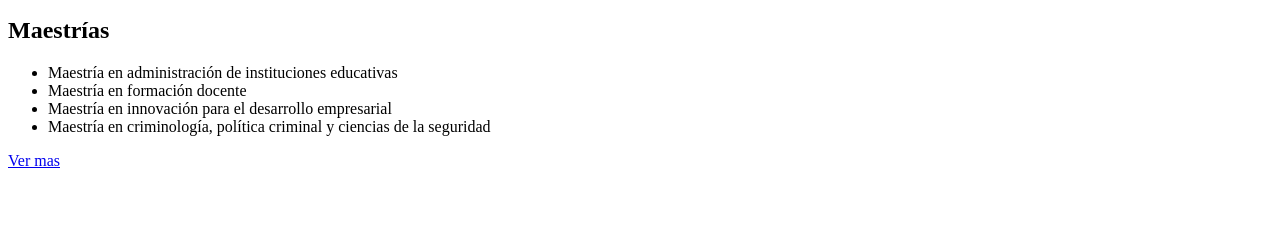
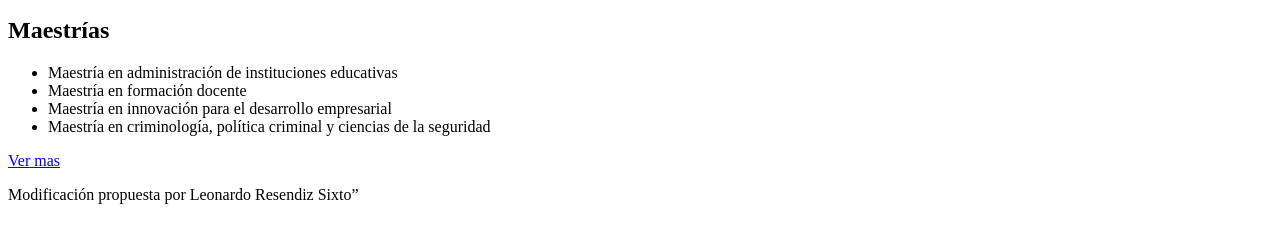
Before and after one commit to Geremyy/Geremyy.github.io, a plain HTML site: page index.html in a window 1280 px wide. Shown: the part 243-486 px from the top of the page. Drawn offline with Linux system fonts and the light colour scheme.

Commit message:
Propuesta para modificar el repositorio de German Cruz

```diff
--- a/index.html
+++ b/index.html
@@ -24,5 +24,6 @@ Ser reconocidos como la mejor <strong>Universidad</strong>  privada por su excel
     <li>Maestría en criminología, política criminal y ciencias de la seguridad</li>
 </ul>
 <a href="https://www.uniceq.edu.mx">Ver mas</a>
+<p>Modificación propuesta por Leonardo Resendiz Sixto”</p>
     </body>
 </html>
```
